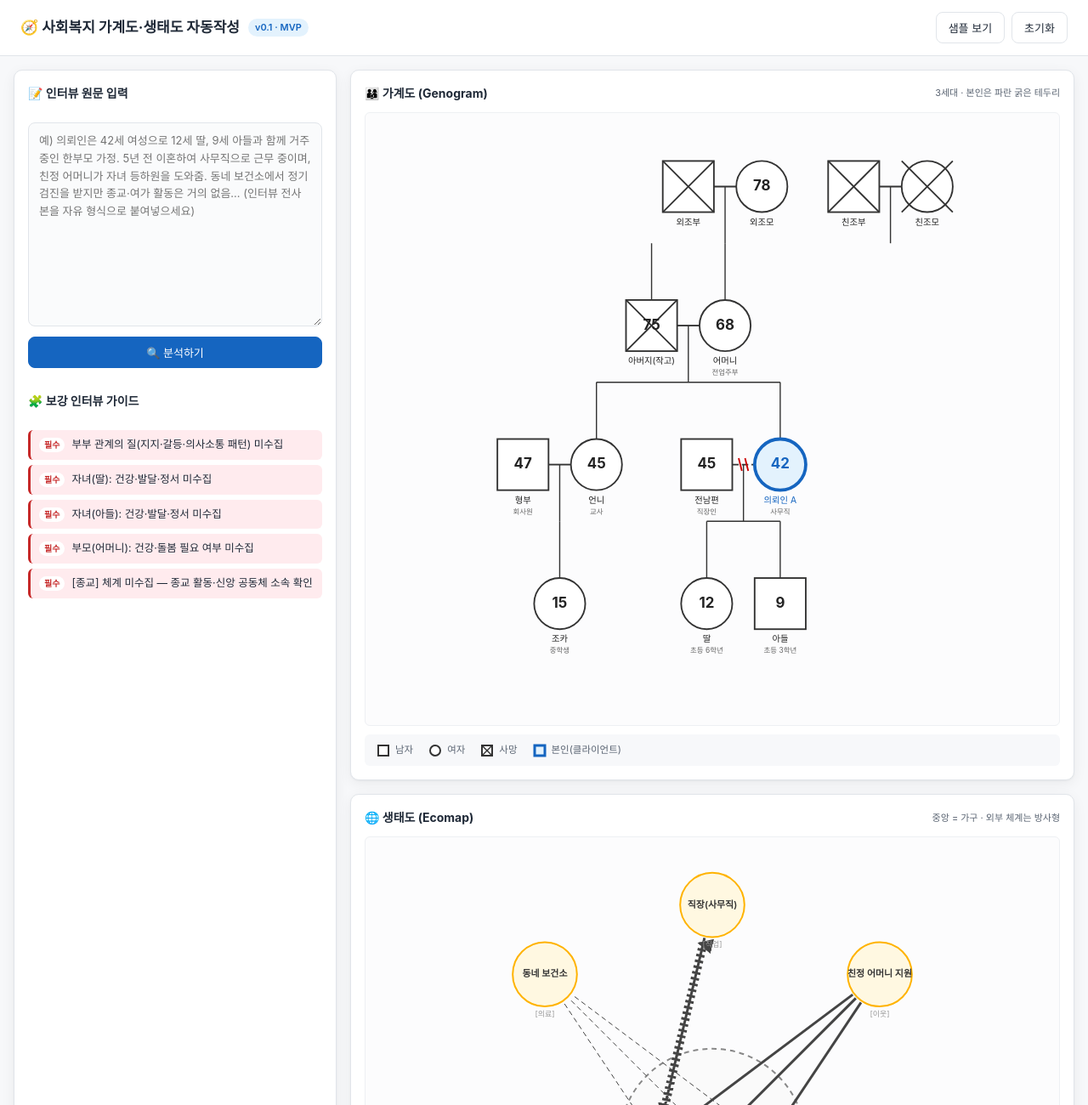
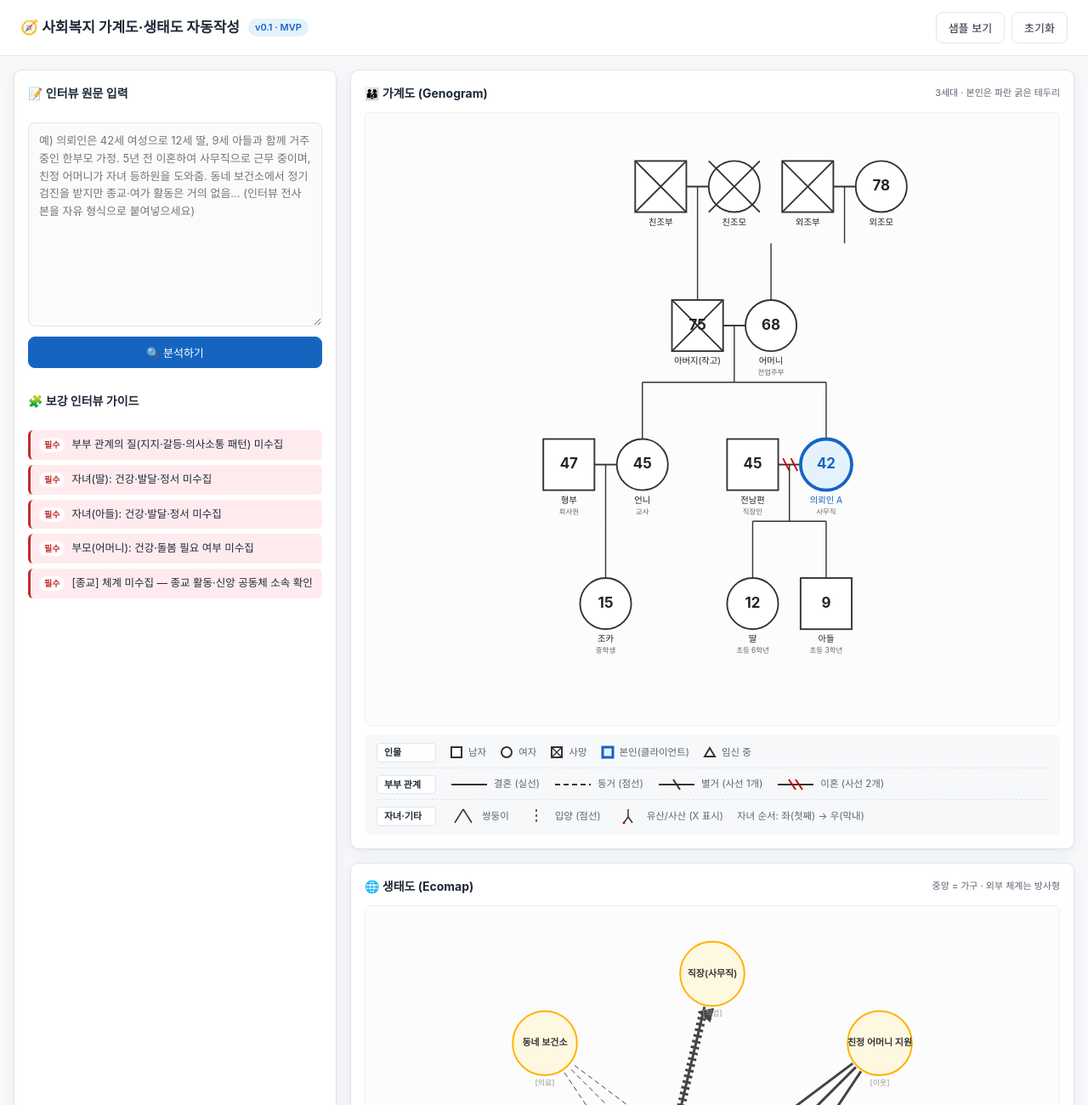
Before and after one commit to woong7979-cpu/social-welfare-ecomap, a website: page index.html in a window 1280 px wide. Shown: the top 1300 px of the page at 85% size. Drawn offline with Linux system fonts and the light colour scheme.

Commit message:
feat(genogram): 가계 자동 정렬 + 표준 표기 범례 + 부부관계 4종
[가계 정렬 자동화]
- lineagePriority 도입: 자녀가 다음 세대 부부에서 M(좌)이면 -1, F(우)이면 +1
- 친조부모(아들=아버지의 부모)는 좌측, 외조부모(딸=어머니의 부모)는 우측 자동 배치
- sameParentGroup 검사로 형제(같은 부모군) 안에서는 출생순(age desc) 유지
- 외조모 78세처럼 한쪽만 나이가 알려진 경우에도 가계가 깨지지 않음

[표준 부부 관계 표기 — Genogram 표준]
- married: 실선
- cohabit/partner: 점선 (동거·사실혼)
- separated: 실선 + 사선 1개 (별거)
- divorced: 실선 + 사선 2개 (이혼)

[범례 3섹션화]
- 인물: 남자/여자/사망/본인/임신 중
- 부부 관계: 결혼/동거/별거/이혼 (4종 시각 예시)
- 자녀·기타: 쌍둥이/입양(점선)/유산·사산/자녀 순서

[LLM 프롬프트 갱신]
- marriages.status enum 확장: married/cohabit/separated/divorced/partner
- 한국어 키워드 매핑 명시 (전남편→divorced 등)

[검증]
- 친조부(267) → 친조모(359) → 외조부(451) → 외조모(543) — 친 좌, 외 우
- 형부+언니 부부 중심 230 ← 조카(230) 정확 정렬
- 전남편+의뢰인A 부부 중심 460 ← 딸+아들 중심 460 정확 정렬
- 친조부+친조모 부부 중심 345 ← 아버지(345) 정확 정렬

```diff
--- a/index.html
+++ b/index.html
@@ -48,6 +48,8 @@
           <svg id="genogram" xmlns="http://www.w3.org/2000/svg"></svg>
         </div>
         <div class="legend-box">
+          <div class="legend-section">
+            <span class="legend-title">인물</span>
             <span class="legend-item">
               <svg width="16" height="16"><rect x="2" y="2" width="12" height="12" fill="white" stroke="#333" stroke-width="2"/></svg>
               남자
@@ -64,6 +66,48 @@
               <svg width="16" height="16"><rect x="2" y="2" width="12" height="12" fill="#E3F2FD" stroke="#1565C0" stroke-width="3"/></svg>
               본인(클라이언트)
             </span>
+            <span class="legend-item">
+              <svg width="16" height="16"><polygon points="8,3 14,13 2,13" fill="white" stroke="#333" stroke-width="2"/></svg>
+              임신 중
+            </span>
+          </div>
+          <div class="legend-section">
+            <span class="legend-title">부부 관계</span>
+            <span class="legend-item">
+              <svg width="46" height="14"><line x1="2" y1="7" x2="44" y2="7" stroke="#333" stroke-width="2"/></svg>
+              결혼 (실선)
+            </span>
+            <span class="legend-item">
+              <svg width="46" height="14"><line x1="2" y1="7" x2="44" y2="7" stroke="#333" stroke-width="2" stroke-dasharray="6 4"/></svg>
+              동거 (점선)
+            </span>
+            <span class="legend-item">
+              <svg width="46" height="14"><line x1="2" y1="7" x2="44" y2="7" stroke="#333" stroke-width="2"/><line x1="19" y1="1" x2="27" y2="13" stroke="#333" stroke-width="2"/></svg>
+              별거 (사선 1개)
+            </span>
+            <span class="legend-item">
+              <svg width="46" height="14"><line x1="2" y1="7" x2="44" y2="7" stroke="#333" stroke-width="2"/><line x1="15" y1="1" x2="23" y2="13" stroke="#c00" stroke-width="2"/><line x1="23" y1="1" x2="31" y2="13" stroke="#c00" stroke-width="2"/></svg>
+              이혼 (사선 2개)
+            </span>
+          </div>
+          <div class="legend-section">
+            <span class="legend-title">자녀·기타</span>
+            <span class="legend-item">
+              <svg width="32" height="20"><line x1="16" y1="2" x2="6" y2="18" stroke="#333" stroke-width="1.5"/><line x1="16" y1="2" x2="26" y2="18" stroke="#333" stroke-width="1.5"/></svg>
+              쌍둥이
+            </span>
+            <span class="legend-item">
+              <svg width="32" height="20"><line x1="16" y1="2" x2="16" y2="18" stroke="#333" stroke-width="1.5" stroke-dasharray="3 3"/></svg>
+              입양 (점선)
+            </span>
+            <span class="legend-item">
+              <svg width="32" height="20"><line x1="16" y1="2" x2="16" y2="11" stroke="#333" stroke-width="1.5"/><line x1="16" y1="11" x2="11" y2="18" stroke="#333" stroke-width="1.5"/><line x1="16" y1="11" x2="21" y2="18" stroke="#333" stroke-width="1.5"/><circle cx="11" cy="18" r="1.5" fill="#c00"/></svg>
+              유산/사산 (X 표시)
+            </span>
+            <span class="legend-item">
+              자녀 순서: 좌(첫째) → 우(막내)
+            </span>
+          </div>
         </div>
       </article>
 
--- a/src/render-genogram.js
+++ b/src/render-genogram.js
@@ -176,13 +176,22 @@ function layoutTopDown(peopleById, parentships, couples) {
       u._maxAge = u.kind === 'couple'
         ? Math.max(u.left.age || 0, u.right.age || 0)
         : (u.person.age || 0);
+      // 가계 정렬 우선순위: 자녀가 다음 세대 부부에서 M(좌) 이면 -1, F(우)이면 +1
+      // 이걸로 친조부모(아들=아버지의 부모)는 좌측, 외조부모(딸=어머니의 부모)는 우측에 자동 배치
+      u._lineage = lineagePriority(u, parentships, peopleById);
     }
 
-    // 정렬: desiredX(없으면 inf), 같은 부모군이면 나이 desc
+    // 정렬:
+    //  1) desiredX가 충분히 다르면 그 순서
+    //  2) 같은 부모군(형제)이면 나이 desc (출생순)
+    //  3) 부모군이 다르면 가계 정렬 (친=좌, 외=우)
+    //  4) 그 외 tiebreaker: 나이 desc
     units.sort((a, b) => {
       const ax = a._desiredX === null ? Number.POSITIVE_INFINITY : a._desiredX;
       const bx = b._desiredX === null ? Number.POSITIVE_INFINITY : b._desiredX;
-      if (Math.abs(ax - bx) > 1) return ax - bx;
+      if (Number.isFinite(ax) && Number.isFinite(bx) && Math.abs(ax - bx) > 1) return ax - bx;
+      if (sameParentGroup(a, b, parentships)) return b._maxAge - a._maxAge;
+      if (a._lineage !== b._lineage) return a._lineage - b._lineage;
       return b._maxAge - a._maxAge;
     });
 
@@ -211,6 +220,35 @@ function placeUnit(u, x, y, positions) {
   } else {
     positions.set(u.person.id, { x, y, person: u.person });
   }
+}
+
+// 두 단위가 같은 부모군(형제)에서 나왔는지 판별
+function sameParentGroup(uA, uB, parentships) {
+  for (const ps of parentships) {
+    const aMatch = uA.members.some(id => ps.children.includes(id));
+    const bMatch = uB.members.some(id => ps.children.includes(id));
+    if (aMatch && bMatch) return true;
+  }
+  return false;
+}
+
+// 가계 정렬 우선순위 — 자녀가 다음 세대 부부에서 M(좌측)이면 음수, F(우측)이면 양수.
+// 부모 세대(예: gen 0)에서 자녀의 결혼 위치를 미리 보고 친(아버지의 부모)을 좌측,
+// 외(어머니의 부모)를 우측에 자연스럽게 배치하기 위함.
+function lineagePriority(unit, parentships, peopleById) {
+  let p = 0;
+  for (const memberId of unit.members) {
+    for (const ps of parentships) {
+      if (!ps.parents.includes(memberId)) continue;
+      for (const childId of ps.children) {
+        const ch = peopleById.get(childId);
+        if (!ch) continue;
+        if (ch.sex === 'M') p -= 1;       // 아들 = 좌측 가계
+        else if (ch.sex === 'F') p += 1;  // 딸 = 우측 가계
+      }
+    }
+  }
+  return p;
 }
 
 // 부모(들)의 위치를 보고, 자식 단위가 위치할 X 중심을 계산
@@ -378,12 +416,34 @@ function drawMarriageLine(svg, A, B, status) {
   const y = A.y + NODE_H / 2;
   const x1 = Math.min(A.x, B.x) + NODE_W;
   const x2 = Math.max(A.x, B.x);
-  const dash = status === 'divorced' ? '8 4' : status === 'separated' ? '4 4' : null;
-  svg.appendChild(el('line', { x1, y1: y, x2, y2: y, stroke: '#333', 'stroke-width': 2, ...(dash && { 'stroke-dasharray': dash }) }));
-  if (status === 'divorced') {
-    const mx = (x1 + x2) / 2;
-    svg.appendChild(el('line', { x1: mx - 6, y1: y - 8, x2: mx - 2, y2: y + 8, stroke: '#c00', 'stroke-width': 2 }));
-    svg.appendChild(el('line', { x1: mx + 2, y1: y - 8, x2: mx + 6, y2: y + 8, stroke: '#c00', 'stroke-width': 2 }));
+  const mx = (x1 + x2) / 2;
+
+  // 표준 표기:
+  //   married   → 실선
+  //   cohabit/partner → 점선 (동거/사실혼)
+  //   separated → 실선 + 사선 1개
+  //   divorced  → 실선 + 사선 2개
+  const isCohabit = status === 'cohabit' || status === 'partner' || status === 'lt';
+  const dash = isCohabit ? '6 4' : null;
+
+  svg.appendChild(el('line', {
+    x1, y1: y, x2, y2: y, stroke: '#333', 'stroke-width': 2,
+    ...(dash && { 'stroke-dasharray': dash }),
+  }));
+
+  if (status === 'separated') {
+    // 사선 1개 (별거)
+    svg.appendChild(el('line', {
+      x1: mx - 4, y1: y - 8, x2: mx + 4, y2: y + 8, stroke: '#333', 'stroke-width': 2,
+    }));
+  } else if (status === 'divorced') {
+    // 사선 2개 (이혼) — 살짝 빨간 톤으로 가독성 강조
+    svg.appendChild(el('line', {
+      x1: mx - 8, y1: y - 8, x2: mx, y2: y + 8, stroke: '#c00', 'stroke-width': 2,
+    }));
+    svg.appendChild(el('line', {
+      x1: mx + 2, y1: y - 8, x2: mx + 10, y2: y + 8, stroke: '#c00', 'stroke-width': 2,
+    }));
   }
 }
 
--- a/styles.css
+++ b/styles.css
@@ -188,7 +188,7 @@ ul.guide-list li.high .sev { color: var(--danger); }
 
 /* ── 범례 ───────────────── */
 .legend-box {
-  display: flex; flex-wrap: wrap; gap: 14px 18px;
+  display: flex; flex-direction: column; gap: 8px;
   padding: 10px 14px;
   background: #F7F8FA;
   border-radius: 6px;
@@ -196,8 +196,20 @@ ul.guide-list li.high .sev { color: var(--danger); }
   color: var(--text-soft);
   margin-top: 10px;
 }
+.legend-section {
+  display: flex; flex-wrap: wrap; align-items: center; gap: 12px 16px;
+  padding-bottom: 6px;
+  border-bottom: 1px dashed #E1E5EA;
+}
+.legend-section:last-child { border-bottom: none; padding-bottom: 0; }
+.legend-title {
+  font-weight: 700; color: var(--text);
+  font-size: 11px; min-width: 70px;
+  background: white; padding: 2px 8px; border-radius: 4px;
+  border: 1px solid var(--border);
+}
 .legend-item { display: flex; align-items: center; gap: 6px; }
-.legend-item svg { display: inline-block; }
+.legend-item svg { display: inline-block; flex-shrink: 0; }
 
 footer {
   text-align: center; padding: 24px; color: var(--text-soft); font-size: 11px;
```
Also changed, not shown: api/parse.js (+6 -1 lines). Lines whose indentation alone changed are shown as unchanged.
